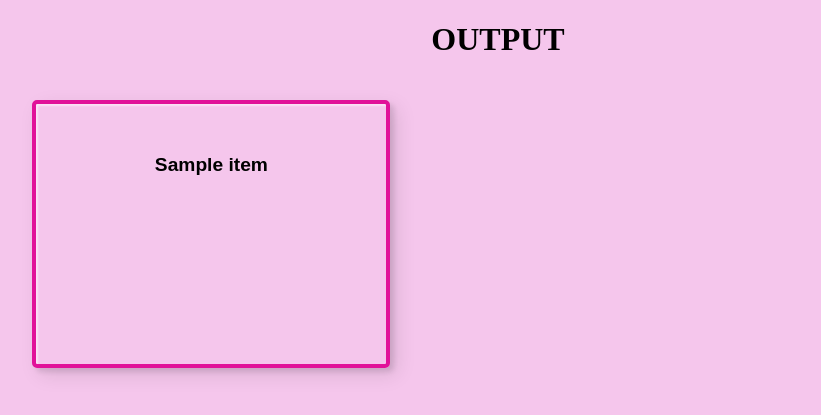
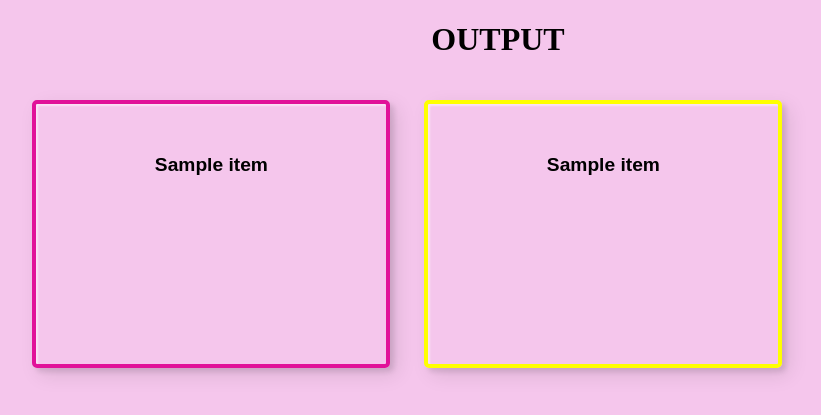
Before and after one commit to BinilTomJose1278/HateSpeechDetection, a Flask app: template templates/output.html in a window 1280 px wide. Shown: the top 415 px of the page, without its empty margins (142-963 px from the left). Run offline with Flask 3, Linux system fonts and the light colour scheme; the template is opened without the code that fills it: most values are stand-ins (such as "Sample title", 1, 10 or a date in 2020); parts of the project's set-up code (start-up, migrations or seed data) failed here and were passed over.

Commit message:
Added color to output

```diff
--- a/app.py
+++ b/app.py
@@ -42,6 +42,7 @@ case5=['wish','huge','no','call','damn','photo','free','enjoy','deserv','not','e
 #create subhypergraph from a threshold
 c={}
 speech=[]
+speech11=[]
 erosionk=[]
 hatespeech=[]
 nonhatespeech=[]
@@ -81,7 +82,7 @@ def graph1(s):
   c[a]=word_list
 
 def weights(x):
-  global hatespeech,erosionk,speech,nonhatespeech
+  global hatespeech,erosionk,speech,nonhatespeech,speech1
   t=0
   y=0
   f=0
@@ -110,8 +111,8 @@ def weights(x):
       y=y+0.5
       f=f+1
   speech.append(x)
+  speech11.append(x)
   erosionk.append(x)
-
 
   if((t>0.8 and y>0.3)):
     print(x," : hate speech")
@@ -290,7 +291,10 @@ def output1():
         wordslist=y.split()
         if j in wordslist:
           speech.remove(y)
-  return render_template('output.html',speech1=speech)
+  for i in speech11:
+     if i in speech:
+        speech11.remove(i)
+  return render_template('output.html',speech1=speech,speech2=speech11)
 
 @app.route('/outputgraph')
 def output2():
--- a/templates/output.html
+++ b/templates/output.html
@@ -42,7 +42,27 @@
     border: 4px solid #E11299;
     margin-right: 30px; /* Adjust this value to set the spacing between items */
   }
+  .newbox1 {
+    border: 1px solid blue;
+    width: 300px;
+    height: 200px;
+    margin-top: 20px;
+    list-style: none;
+    font-size: larger;
+    font-weight: bold;
+    display: inline-block;
+    vertical-align: middle;
+    padding-top: 50px;
+    text-align: center;
+    border: 4px solid yellow;
+    margin-right: 30px; /* Adjust this value to set the spacing between items */
+  }
   .newbox:hover {
+    color: #5b6ff0;
+    background: transparent;
+    box-shadow: none;
+  }
+  .newbox1:hover {
     color: #5b6ff0;
     background: transparent;
     box-shadow: none;
@@ -60,6 +80,11 @@
         <li>{{ item }}</li>
       </div>
       {% endfor %}
+      {% for item in speech2  %}
+      <div class="new-btn newbox1">
+        <li>{{ item }}</li>
+      </div>
+      {% endfor %}
     </ul>
     </div>
 </body>
```
